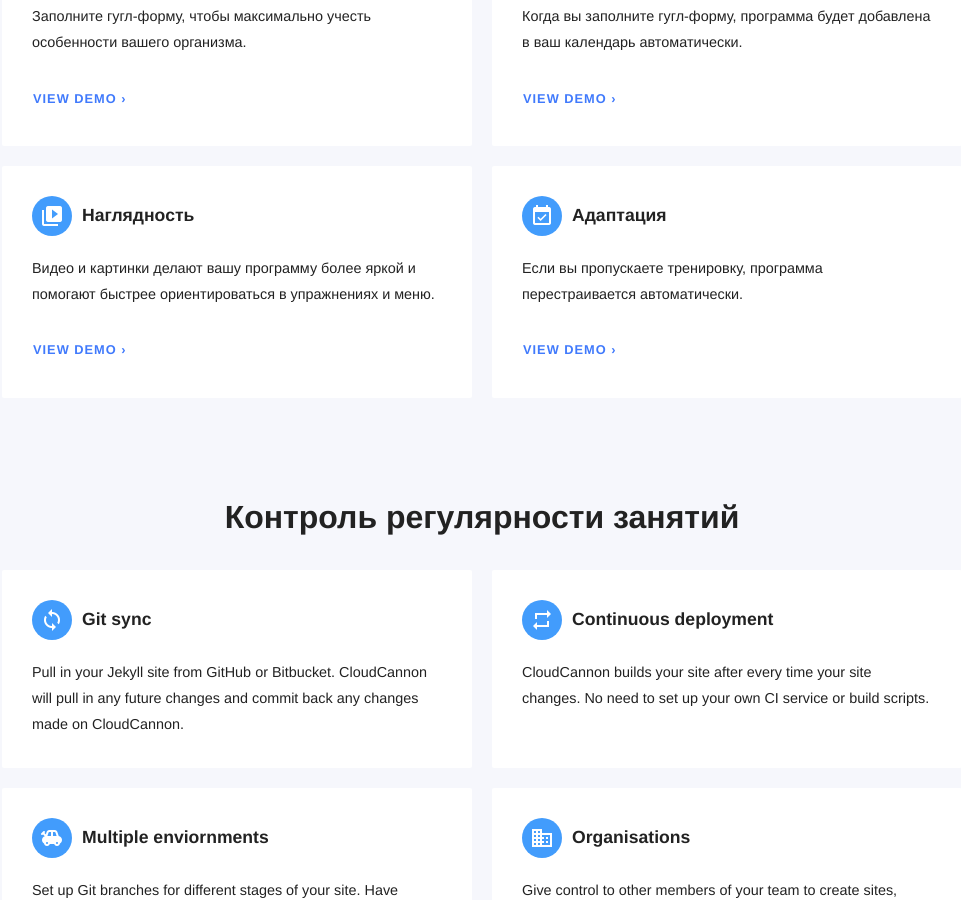
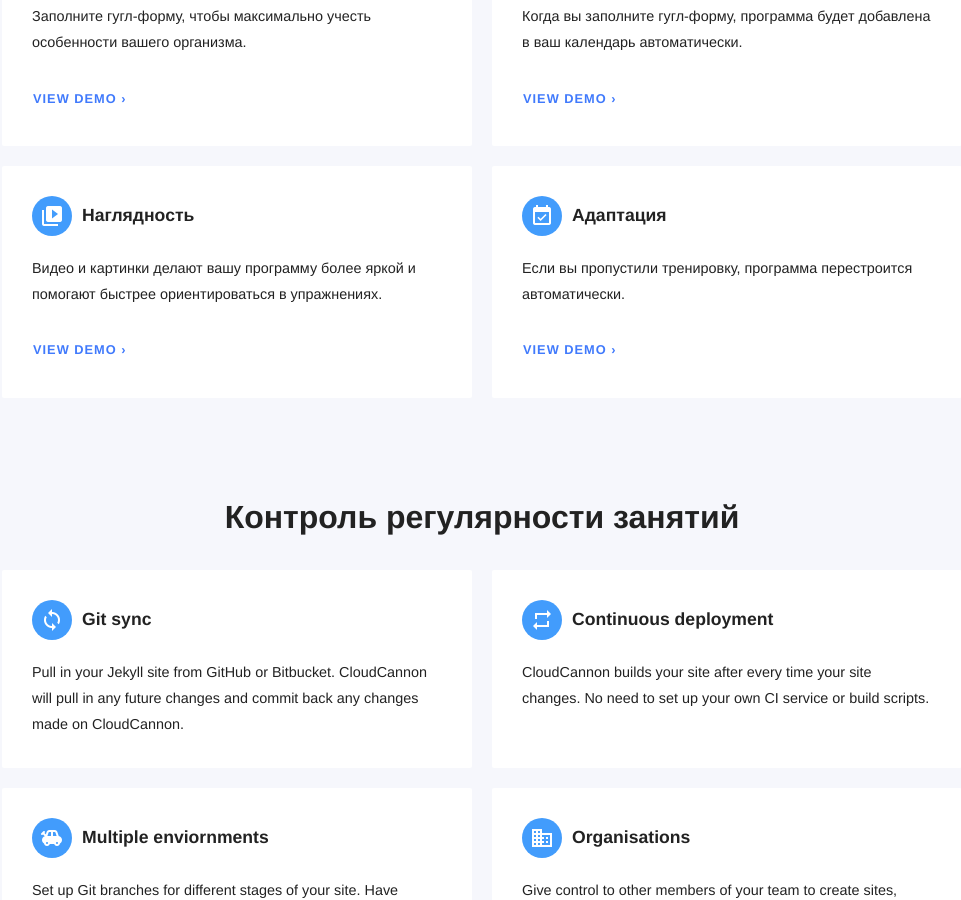
Before and after one commit to RakhimyanTim/adroholic.github.io, a Jekyll site: the page built from pages/features.html, in a window 1280 px wide and 900 px high, scrolled down 761 px. Shown: the whole window, without its empty margins (158-1119 px from the left). Built offline with Jekyll 4.4.1, drawn with Linux system fonts in a browser that asks for light colours; some web fonts are replaced.

Commit message:
Update features.html

```diff
--- a/pages/features.html
+++ b/pages/features.html
@@ -28,8 +28,8 @@ permalink: /features/
 
 		{% include components/features/data-block.html icon="sync" video="FyZh-Ld55UU" title="Синхронизация" content="Когда вы заполните гугл-форму, программа будет добавлена в ваш календарь автоматически." %}
 
-		{% include components/features/data-block.html icon="video_library" video="pzzMMms1eSU" title="Наглядность" content="Видео и картинки делают вашу программу более яркой и помогают быстрее ориентироваться в упражнениях и меню." %}
-		{% include components/features/data-block.html icon="event_available" video="pxMAYVMYBrU" title="Адаптация" content="Если вы пропускаете тренировку, программа перестраивается автоматически." %}
+		{% include components/features/data-block.html icon="video_library" video="pzzMMms1eSU" title="Наглядность" content="Видео и картинки делают вашу программу более яркой и помогают быстрее ориентироваться в упражнениях." %}
+		{% include components/features/data-block.html icon="event_available" video="pxMAYVMYBrU" title="Адаптация" content="Если вы пропустили тренировку, программа перестроится автоматически." %}
 	</ul>
 
 	<h2>Контроль регулярности занятий</h2>
```
